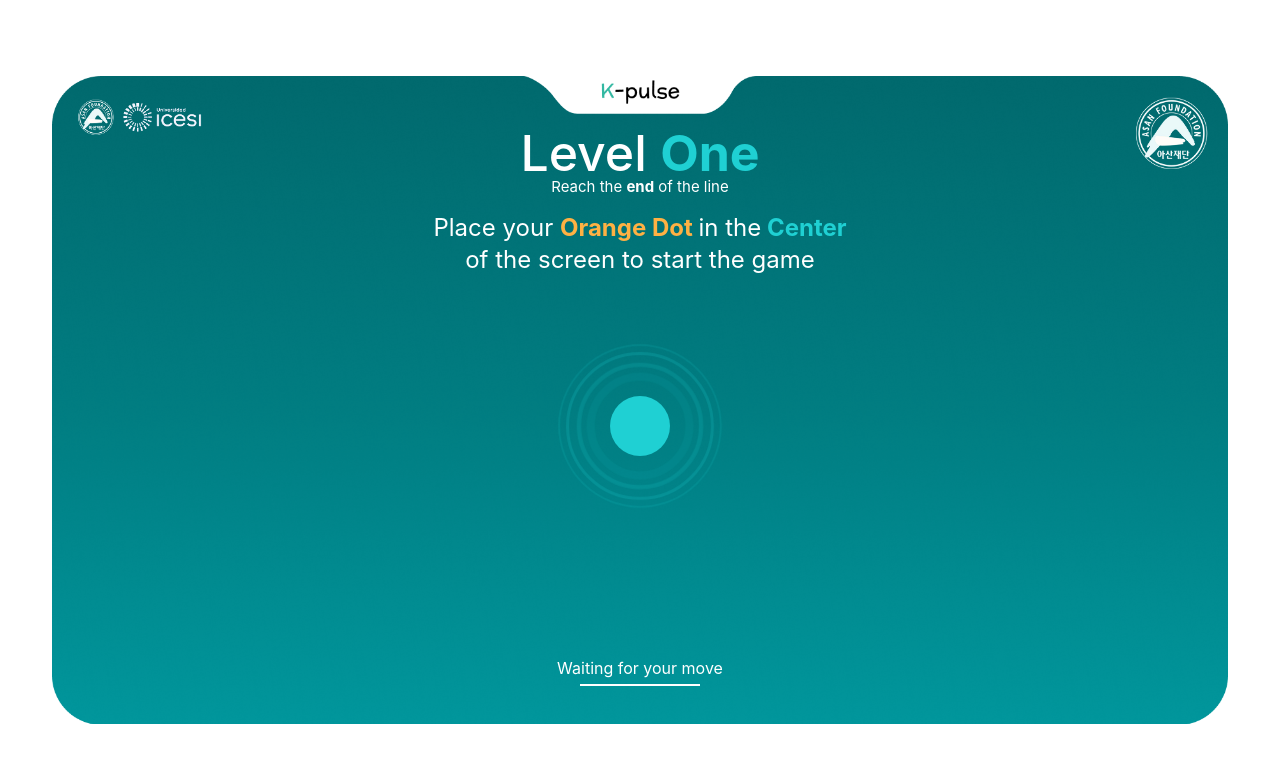
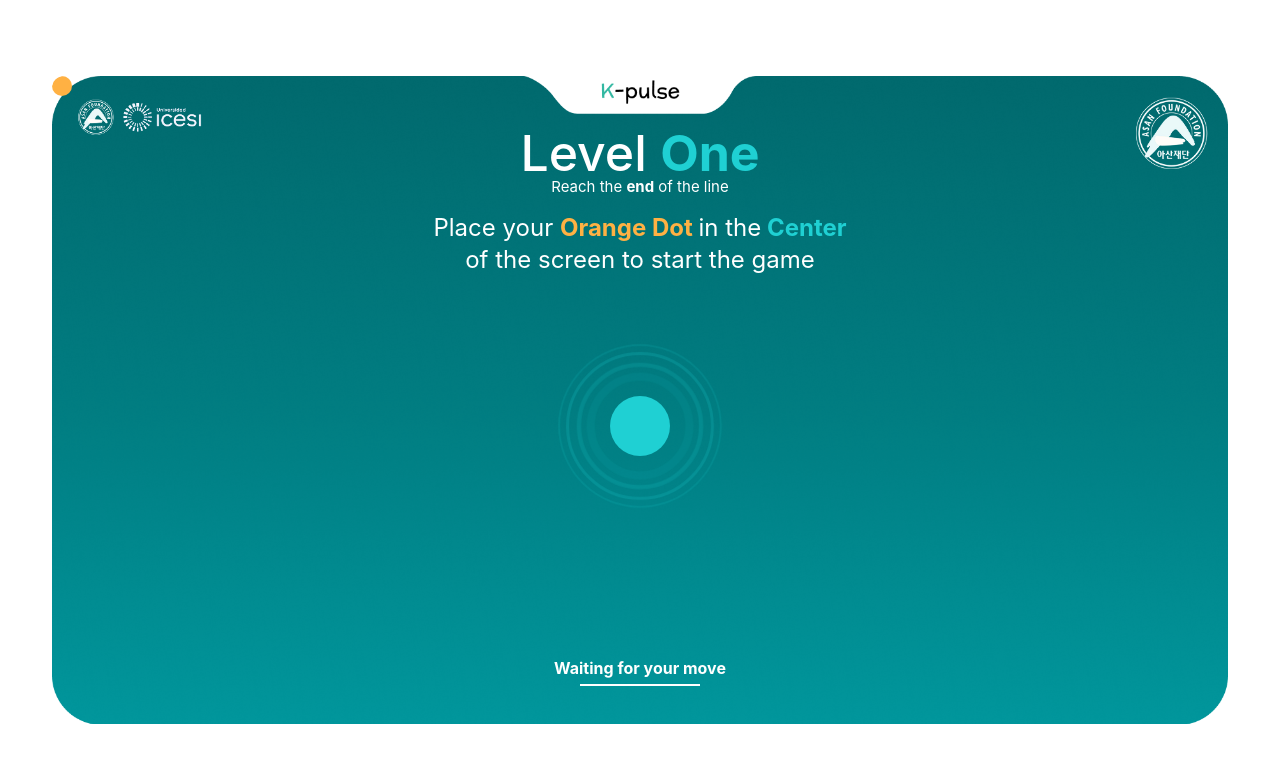
Before and after one commit to isabelacard/kpulse, a React (Vite) app in the folder screen/: page /pregameone in a window 1280 px wide. Shown: the top 762 px of the page. Built offline with nearby package versions, Linux system fonts and the light colour scheme; no server answers.

Commit message:
feat: Implement the new sensors logic to the pre-game and game one screen

```diff
--- a/screen/src/pages/games/GameOne.tsx
+++ b/screen/src/pages/games/GameOne.tsx
@@ -1,8 +1,12 @@
 import { useEffect, useRef, useState } from "react";
 import { useNavigate } from "react-router-dom";
-
 import ImagenFondoCalibration from "../../assets/calibration1.png";
 import PatronJuegoUno from "../../assets/patronjuego1.png";
+import { socket } from "../../socket";
+
+type SensorPayload = {
+    orientation: { x: number; y: number; };
+};
 
 function GameOne() {
     const navigate = useNavigate();
@@ -10,7 +14,6 @@ function GameOne() {
     const zoneRef = useRef<HTMLDivElement>(null);
     const patternImgRef = useRef<HTMLImageElement>(null);
     const canvasRef = useRef<HTMLCanvasElement>(null);
-
     const finishBallRef = useRef<HTMLDivElement>(null);
 
     const [pos, setPos] = useState({ x: 0, y: 0 });
@@ -23,7 +26,6 @@ function GameOne() {
     const [isOut, setIsOut] = useState(false);
     const [finished, setFinished] = useState(false);
 
-    // dibujar mapa de colision
     const buildCollisionMap = () => {
         const img = patternImgRef.current;
         const canvas = canvasRef.current;
@@ -54,7 +56,6 @@ function GameOne() {
         };
     }, []);
 
-    // destectar si esta sobre la linea
     const isBallInsideLine = (ballX: number, ballY: number) => {
         const img = patternImgRef.current;
         const canvas = canvasRef.current;
@@ -75,10 +76,8 @@ function GameOne() {
 
         for (let x = -radius; x <= radius; x++) {
             for (let y = -radius; y <= radius; y++) {
-                // aplican solamente los pixeles del circulo
                 if (x * x + y * y <= radius * radius) {
                     const px = ballX + radius + x - (imgRect.left - zoneRect.left);
-
                     const py = ballY + radius + y - (imgRect.top - zoneRect.top);
 
                     if (px < 0 || py < 0 || px >= canvas.width || py >= canvas.height) {
@@ -102,7 +101,7 @@ function GameOne() {
         }
         return true;
     };
-    // Timer
+
     useEffect(() => {
         if (!started || finished) return;
 
@@ -116,7 +115,6 @@ function GameOne() {
         return () => clearInterval(interval);
     }, [started, isOut, finished]);
 
-    // Formato 00:00.000
     const formatTime = (ms: number) => {
         const minutes = Math.floor(ms / 60000);
         const seconds = Math.floor((ms % 60000) / 1000);
@@ -125,7 +123,6 @@ function GameOne() {
         return `${minutes.toString().padStart(2, "0")}:${seconds.toString().padStart(2, "0")}.${milli.toString().padStart(3, "0")}`;
     };
 
-    // Detectar final
     const checkFinishCollision = (ballX: number, ballY: number) => {
         const finish = finishBallRef.current;
         const zone = zoneRef.current;
@@ -155,32 +152,45 @@ function GameOne() {
         }
     };
 
-    // Movimiento mouse
-    const handleMouseMove = (e: React.MouseEvent) => {
-        const rect = zoneRef.current?.getBoundingClientRect();
-        if (!rect || finished) return;
+    // Connection with the Controller's physical sensors
+    useEffect(() => {
+        const handleSensorMove = (data: SensorPayload) => {
+            const zone = zoneRef.current?.getBoundingClientRect();
+            if (!zone || finished) return;
 
-        const x = e.clientX - rect.left - 12;
-        const y = e.clientY - rect.top - 12;
+            // Map orientation (-45 to 45) to container percentages
+            const percentageX = (data.orientation.x + 45) / 90;
+            const percentageY = (data.orientation.y + 45) / 90;
 
-        if (!started) setStarted(true);
+            // Calculate exact position in pixels minus half the dot size
+            const posX = percentageX * zone.width - 10;
+            const posY = percentageY * zone.height - 10;
 
-        setShowBall(true);
-        setPos({ x, y });
+            if (!started) setStarted(true);
 
-        const inside = isBallInsideLine(x, y);
+            setShowBall(true);
+            setPos({ x: posX, y: posY });
 
-        setIsOut(!inside);
+            // Execute the existing logic for line out and finish collision
+            const inside = isBallInsideLine(posX, posY);
+            setIsOut(!inside);
+            checkFinishCollision(posX, posY);
+        };
 
-        checkFinishCollision(x, y);
-    };
+        socket.on("screen:data", handleSensorMove);
+
+        return () => {
+            socket.off("screen:data", handleSensorMove);
+        };
+        // eslint-disable-next-line react-hooks/exhaustive-deps
+    }, [started, finished, totalMs, outMs, isOut]);
 
     return (
         <div className="flex items-center justify-center w-full h-screen">
-            <div ref={zoneRef} onMouseMove={handleMouseMove} className="relative w-294 h-162 shrink-0 overflow-hidden rounded-xl">
-                <img className="absolute" src={ImagenFondoCalibration} />
+            <div ref={zoneRef} className="relative w-294 h-162 shrink-0 overflow-hidden rounded-xl">
+                <img className="absolute" src={ImagenFondoCalibration} alt="Background" />
 
-                <img ref={patternImgRef} className="absolute w-235 top-40 left-30" src={PatronJuegoUno} onLoad={buildCollisionMap} />
+                <img ref={patternImgRef} className="absolute w-235 top-40 left-30" src={PatronJuegoUno} onLoad={buildCollisionMap} alt="Level Map" />
 
                 <canvas ref={canvasRef} className="hidden" />
 
@@ -205,6 +215,7 @@ function GameOne() {
                         </h1>
                     </div>
                 </div>
+
                 <div
                     ref={finishBallRef}
                     className="absolute w-10 h-10 bg-[#FF9900] rounded-full z-20"
@@ -213,11 +224,13 @@ function GameOne() {
                         right: "204px",
                     }}
                 />
+
                 {showBall && (
                     <div
                         style={{
                             left: pos.x,
                             top: pos.y,
+                            transition: "left 0.05s linear, top 0.05s linear"
                         }}
                         className={`absolute w-5 h-5 rounded-full z-20 ${isOut ? "bg-red-500" : "bg-[#FFB143]"}`}
                     />
@@ -226,4 +239,5 @@ function GameOne() {
         </div>
     );
 }
+
 export default GameOne;
--- a/screen/src/pages/games/PreGameOne.tsx
+++ b/screen/src/pages/games/PreGameOne.tsx
@@ -1,44 +1,78 @@
-import { useRef, useState } from "react";
+import { useEffect, useRef, useState } from "react";
 import { useNavigate } from "react-router-dom";
 import ImagenFondoCalibration from "../../assets/calibration1.png";
 import BreathingCircle from "../../components/BreathingCircle";
+import { socket } from "../../socket";
+
+type SensorPayload = {
+    orientation: {x: number; y: number; };
+}
 
 function PreGameOne() {
     const [pos, setPos] = useState({ x: 0, y: 0 });
-    const [inside, setInside] = useState(false);
+    const [isCentering, setIsCentering] = useState(false);
     const zoneRef = useRef<HTMLDivElement>(null);
     const circleRef = useRef<HTMLDivElement>(null);
     const navigate = useNavigate();
 
-    const handleMouseMove = (e: React.MouseEvent) => {
-        const rect = zoneRef.current?.getBoundingClientRect();
-        if (!rect) return;
+    useEffect(() => {
+        const moveDot = (data: SensorPayload) => {
+            const zone = zoneRef.current?.getBoundingClientRect();
+            const circle = circleRef.current?.getBoundingClientRect();
 
-        const x = e.clientX - rect.left - 8;
-        const y = e.clientY - rect.top - 8;
-        setPos({ x, y });
+            if(!zone || !circle) return;
 
-        // Obtener centro del BreathingCircle en coordenadas del contenedor
-        const circleRect = circleRef.current?.getBoundingClientRect();
-        if (!circleRect) return;
+            // Percentage-based calculation
+            const percentageX = (data.orientation.x + 45) / 90;
+            const percentageY = (data.orientation.y + 45) / 90;
 
-        const circleCenterX = circleRect.left + circleRect.width / 2 - rect.left;
-        const circleCenterY = circleRect.top + circleRect.height / 2 - rect.top + 100;
+            const posX = percentageX * zone.width;
+            const posY = percentageY * zone.height;
 
-        const dx = x - circleCenterX;
-        const dy = y - circleCenterY;
-        const distance = Math.sqrt(dx * dx + dy * dy);
+            setPos({ x: posX, y: posY });
 
-        // Si la bolita toca el círculo (ajusta el radio según el tamaño de tu BreathingCircle)
-        if (distance < 10) {
-            navigate("/gameone");
+            // Calculate center point coordinates
+            const circleCenterX = circle.left + circle.width / 2 - zone.left;
+            const circleCenterY = circle.top + circle.height / 2 - zone.top + 100;
+
+            const distance = Math.hypot(posX - circleCenterX, posY - circleCenterY);
+
+            // Check if the orange dot is inside the central circle area
+            if (distance < 20) {
+                setIsCentering(true);
+            } else {
+                setIsCentering(false);
+            }
+        };
+
+        socket.on("screen: data", moveDot);
+
+        return () => {
+            socket.off("screen:data", moveDot);
+        };
+    }, []);
+
+    //Continuous 6-second hold timer
+    useEffect(() => {
+        let timer: ReturnType<typeof setTimeout>;
+
+        if (isCentering) {
+            timer = setTimeout(() => {
+                navigate("/gameone");
+            }, 6000);
         }
-    };
+
+        // Reset timer instantly if the user leaves the center area
+        return () => {
+            if (timer) clearTimeout(timer);
+        };
+    }, [isCentering, navigate]);
+
 
     return (
         <div className="flex items-center justify-center w-full h-screen">
-            <div onMouseMove={handleMouseMove} ref={zoneRef} onMouseEnter={() => setInside(true)} onMouseLeave={() => setInside(false)} className="relative w-294 h-162 shrink-0 overflow-hidden rounded-xl">
-                <img className="absolute" src={ImagenFondoCalibration} />
+            <div ref={zoneRef} className="relative w-294 h-162 shrink-0 overflow-hidden rounded-xl">
+                <img className="absolute" src={ImagenFondoCalibration} alt="Background" />
                 <div className="relative z-10 flex flex-col items-center mt-20 h-full">
                     <div className="flex flex-col absolute -top-10">
                         <h1 className="text-white text-[50px] text-center font-medium">
@@ -56,15 +90,26 @@ function PreGameOne() {
                         <h1 className="text-white text-2xl text-center">of the screen to start the game</h1>
                     </div>
 
-                    {/* ref aquí para medir su posición */}
                     <div ref={circleRef}>
                         <BreathingCircle />
                     </div>
 
                     <div className="absolute border-b-2 w-30 border-white top-132"></div>
-                    <p className="flex mt-50 text-white">Waiting for your move</p>
+
+                    <p className={`flex mt-50 font-bold ${isCentering ? "text-[#1FD0D3]" : "text-white"}`}>
+                        {isCentering ? "Hold it there for 6 seconds!" : "Waiting for your move"}
+                    </p>
                 </div>
-                {inside && <div style={{ left: pos.x, top: pos.y }} className="absolute w-5 h-5 bg-[#FFB143] rounded-4xl z-15" />}
+
+                {/* Orange Dot */}
+                <div
+                    style={{
+                        left: pos.x,
+                        top: pos.y,
+                        transition: "left 0.05s linear, top 0.05s linear"
+                    }}
+                    className="absolute w-5 h-5 bg-[#FFB143] rounded-4xl z-15"
+                />
             </div>
         </div>
     );
```
